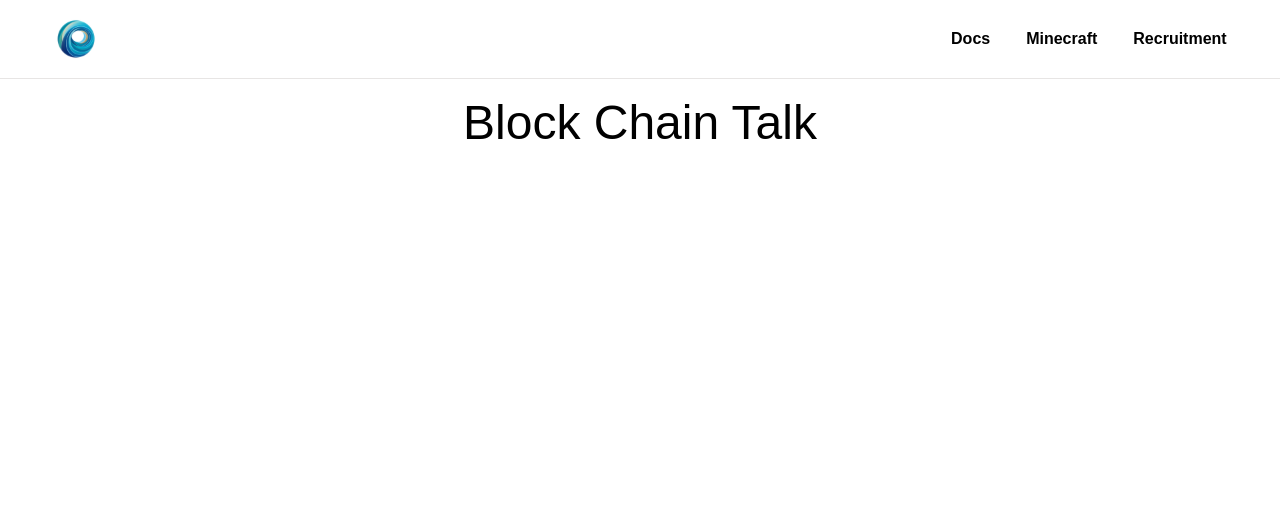
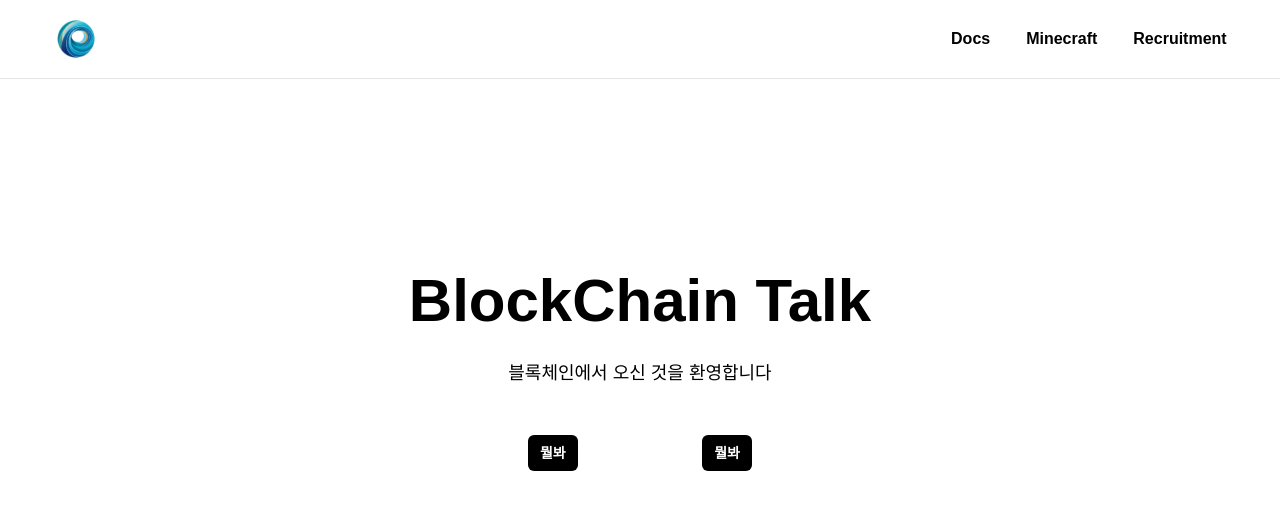
Before and after one commit to qwer71714/blockchain, a Next.js app: page / in a window 1280 px wide. Shown: the top 510 px of the page. Built offline with nearby package versions, Linux system fonts and the light colour scheme.

Commit message:
app>page.tsx 16~17행 버튼색상 그대로 냅두고 수정금지

```diff
--- /dev/null
+++ b/app/components/Button.tsx
@@ -0,0 +1,53 @@
+import clsx from "clsx";
+
+interface ButtonProps {
+  type?: "button" | "submit" | "reset" | undefined; // 버튼의 타입을 지정하는 속성
+  fullWidth?: boolean; // 버튼의 너비를 꽉 채우는지 여부를 지정하는 속성
+  children?: React.ReactNode; // 버튼 내부에 표시되는 내용
+  onClick?: () => void; // 버튼 클릭 시 실행되는 함수
+  secondary?: boolean; // 보조 버튼 스타일을 적용하는지 여부를 지정하는 속성
+  danger?: boolean; // 위험 버튼 스타일을 적용하는지 여부를 지정하는 속성
+  disabled?: boolean; // 버튼 비활성화 여부를 지정하는 속성
+}
+
+const Button: React.FC<ButtonProps> = ({
+  type = "button",
+  fullWidth,
+  children,
+  onClick,
+  secondary,
+  danger,
+  disabled,
+}) => {
+  return (
+    <button
+      onClick={onClick}
+      type={type}
+      disabled={disabled}
+      className={clsx(
+        `
+        rounded-md
+        px-3
+        py-2
+        text-sm
+        font-semibold
+        focus-visible:outline
+        focus-visible:outline-2
+        focus-visible:outline-offset-2
+        `,
+        disabled && "opacity-50 cursor-default", // 비활성화된 버튼일 경우 투명도와 커서 스타일을 변경
+        fullWidth && "w-full", // fullWidth 속성이 true일 경우 버튼의 너비를 100%로 설정
+        secondary ? "text-gray-900" : "text-white", // secondary 속성이 true일 경우 글자 색상을 회색으로, 그렇지 않을 경우 흰색으로 설정
+        danger &&
+          "bg-rose-500 hover:bg-rose-600 focus-visible:outline-rose-600", // danger 속성이 true일 경우 배경색과 호버 시 배경색, 포커스 시 아웃라인 색상을 분홍색으로 설정
+        !secondary &&
+          !danger &&
+          "bg-black hover:bg-stone-700 focus-visible:outline-stone-600" // secondary와 danger 속성이 모두 false일 경우 배경색과 호버 시 배경색, 포커스 시 아웃라인 색상을 하늘색으로 설정
+      )}
+    >
+      {children}
+    </button>
+  );
+};
+
+export default Button;
--- a/app/page.tsx
+++ b/app/page.tsx
@@ -1,13 +1,24 @@
-import Image from "next/image";
+"use client";
+
 import "./globals.css";
+import Button from "@/app/components/Button";
 import { useEffect } from "react";
 
 export default function Home() {
+  useEffect(() => {});
   return (
-    <main className="mt-5">
-      <div className="flex justify-center h-screen">
-        <h1 className='text-5xl'>{`Block Chain Talk`}</h1>
+    <main className="container m-auto w-11/12">
+      <div className="mt-48 text-center">
+        <h1 className="text-6xl font-black">BlockChain Talk</h1>
+        <div className="mt-7">
+          <p className="text-lg">블록체인에서 오신 것을 환영합니다</p>
+          {/* 버튼 색상 그래도 냅두고 수정금지 */}
+          <div className="mt-12 flex justify-between w-56 mx-auto">
+            <Button>뭘봐</Button>
+            <Button>뭘봐</Button>
+          </div>
+        </div>
       </div>
     </main>
-  )
+  );
 }
--- a/package.json
+++ b/package.json
@@ -14,6 +14,7 @@
     "@types/react": "^18.2.20",
     "@types/react-dom": "^18.2.7",
     "autoprefixer": "^10.4.15",
+    "clsx": "^2.0.0",
     "eslint": "8.47.0",
     "eslint-config-next": "13.4.18",
     "next": "^13.4.18",
```
Also changed, not shown: 1 other file (tests, documents, lock files or other folders).
